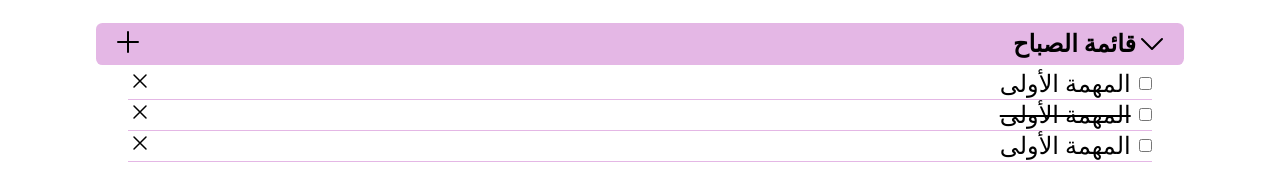
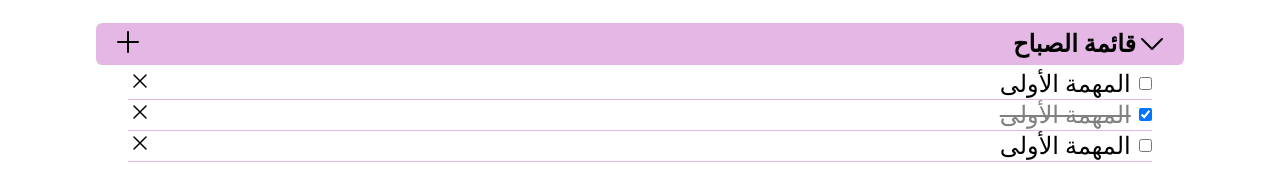
Before and after one commit to ZCodingSpace/ToDoListRv01, a React (Create React App) app: page / in a window 1280 px wide. Shown: the part 244-423 px from the top of the page. Built offline with nearby package versions, Linux system fonts and the light colour scheme; a web font is replaced by a local one.

Commit message:
Activate the update toDo list tasks - Completed/notCompleted

```diff
--- a/src/ContextProvider.js
+++ b/src/ContextProvider.js
@@ -31,16 +31,19 @@ export function ThemeProvider({ children }) {
         {
           taskID: useId(),
           title: "المهمة الأولى",
+          isChecked: false,
           status: "nonCompleted",
         },
         {
           taskID: useId(),
           title: "المهمة الأولى",
+          isChecked: true,
           status: "completed",
         },
         {
           taskID: useId(),
           title: "المهمة الأولى",
+          isChecked: false,
           status: "nonCompleted",
         },
       ],
@@ -52,6 +55,7 @@ export function ThemeProvider({ children }) {
         {
           taskID: useId(),
           title: "المهمة الثانية",
+          isChecked: false,
           status: "nonCompleted",
         },
       ],
@@ -63,6 +67,7 @@ export function ThemeProvider({ children }) {
         {
           taskID: useId(),
           title: "المهمة الثالثة",
+          isChecked: false,
           status: "nonCompleted",
         },
       ],
--- a/src/ToDos/ListCategory.js
+++ b/src/ToDos/ListCategory.js
@@ -4,10 +4,18 @@ import { PlusIcon } from "@heroicons/react/24/outline";
 import { ChevronDownIcon } from "@heroicons/react/24/outline";
 import ToDo from "./ToDo";
 
-export default function ListCategory({ listTitle, todoList }) {
+export default function ListCategory({ listID, listTitle, todoList }) {
+  console.log(todoList)
   let todos = todoList.map((todo) => {
     return (
-      <ToDo key={todo.taskID} title={todo.title} status={todo.status}></ToDo>
+      <ToDo
+        key={todo.taskID}
+        listID={listID}
+        taskID={todo.taskID}
+        title={todo.title}
+        isChecked={todo.isChecked}
+        status={todo.status}
+      ></ToDo>
     );
   });
 
--- a/src/ToDos/ListsStyles.css
+++ b/src/ToDos/ListsStyles.css
@@ -33,6 +33,7 @@
     flex-direction: column;
     gap: 4rem;
 }
+
 /* --- Main Lists Creator Component - END --- */
 
 
@@ -84,7 +85,19 @@
 /* --- List Category Component - END --- */
 
 
+/* --- ToDo Component - START --- */
 
-.completed {
-    text-decoration: line-through;
+
+.todo {
+    .taskContent {
+        flex-grow: 1;
+        justify-content: flex-start;
+
+        .completed {
+            color: gray;
+            text-decoration: line-through;
+        }
+    }
 }
+
+/* --- ToDo Component - END --- */
--- a/src/ToDos/MainListsCreator.js
+++ b/src/ToDos/MainListsCreator.js
@@ -7,19 +7,19 @@ import { DataContext } from "../CustomContext";
 export default function MainLlistsCreator() {
 
 
-  const {lists, setList} = useContext(DataContext);
+  const {lists} = useContext(DataContext);
 
   let listCategoryComponent = lists.map((list) => {
     return (
       <ListCategory
         key={list.listID}
+        listID={list.listID}
         listTitle={list.listTitle}
         todoList={list.todoList}
       />
     );
   });
 
-  console.log(lists)
 
   return (
     <>
--- a/src/ToDos/ToDo.js
+++ b/src/ToDos/ToDo.js
@@ -1,12 +1,47 @@
+import { useContext } from "react";
+import { DataContext } from "../CustomContext";
 import "./ListsStyles.css";
 import { XMarkIcon } from "@heroicons/react/24/outline";
 
-export default function ToDo({title, status}) {
+export default function ToDo({ listID, taskID, title, isChecked, status }) {
+  const { setList } = useContext(DataContext);
+
+  function updateStatus(listID, toDoID) {
+    setList((prev) => {
+      return prev.map((list) => {
+        // Level 1: List Categories
+        return list.listID === listID
+          ? {
+              ...list,
+              todoList: list.todoList.map((toDo) => {
+                // Level 2: ToDo List
+                return toDo.taskID === toDoID
+                  ? {
+                      ...toDo,
+                      isChecked: toDo.isChecked ? false : true,
+                      status:
+                        toDo.status === "completed"
+                          ? "nonCompleted"
+                          : "completed",
+                    }
+                  : toDo;
+              }),
+            }
+          : list;
+      });
+    });
+  }
+
   return (
     <>
       <div className="todo center">
-        <div className="center">
-          <input type="checkbox"></input>
+        <div
+          className="center taskContent"
+          onClick={() => {
+            updateStatus(listID, taskID);
+          }}
+        >
+          <input type="checkbox" checked={isChecked} readOnly></input>
           <p className={`${status}`}>{title}</p>
         </div>
         <div>
```
